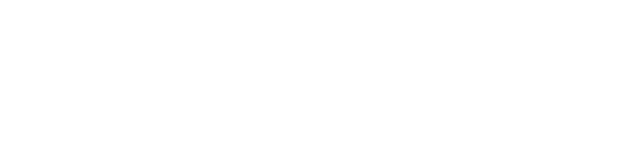
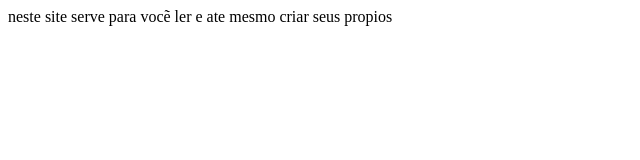
Before and after one commit to victorhg15/Pensamento-Computacional-Vitor, a plain HTML site: page index.html in a window 1280 px wide. Shown: the whole page, without its empty margins (0-640 px from the left). Drawn offline with Linux system fonts and the light colour scheme.

Commit message:
Update index.html

```diff
--- a/index.html
+++ b/index.html
@@ -7,6 +7,6 @@
     <title>Biblioteca Online</title>
 </head>
 <body>
-
+    neste site serve para vocẽ ler e ate  mesmo criar seus propios
 </body>
 </html>
```
